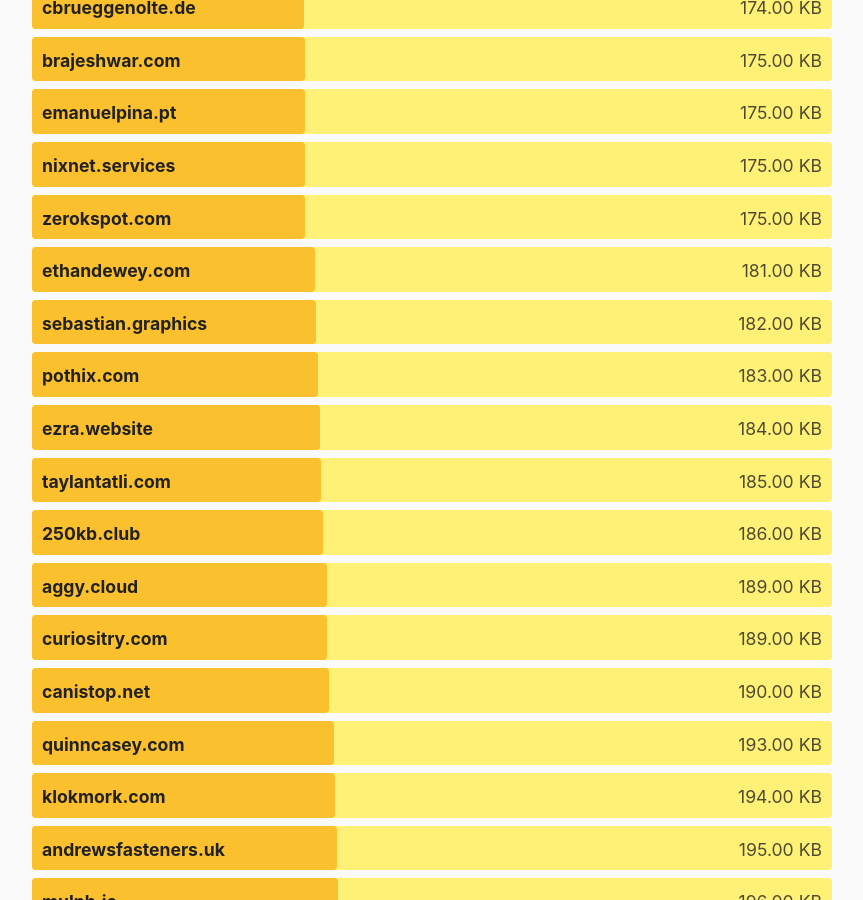
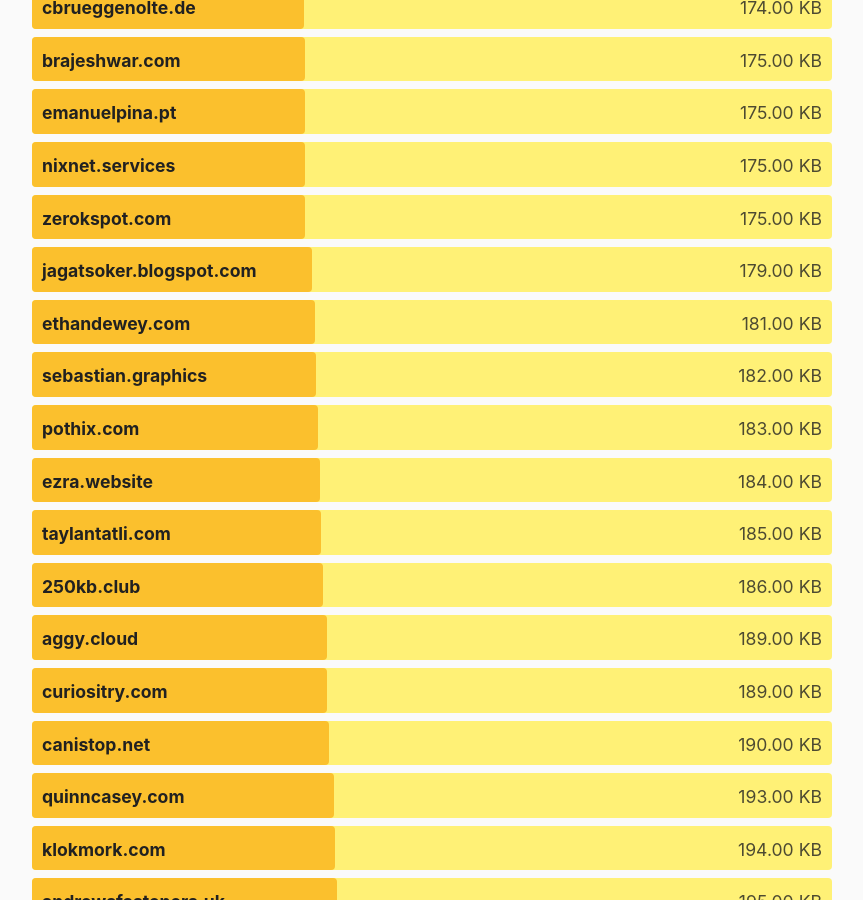
Before and after one commit to kevquirk/512kb.club, a Jekyll site: the page built from index.md, in a window 1280 px wide and 900 px high, scrolled down 15690 px. Shown: the whole window, without its empty margins (208-1071 px from the left). Built offline with Jekyll 4.4.1, drawn with Linux system fonts in a browser that asks for light colours.

Commit message:
Update sites.yml

```diff
--- a/_data/sites.yml
+++ b/_data/sites.yml
@@ -843,6 +843,11 @@
   size: 15.0
   last_checked: 2021-12-13
 
+- domain: jagatsoker.blogspot.com
+  url: https://jagatsoker.blogspot.com/
+  size: 179
+  last_checked: 2022-02-03
+
 - domain: imreallybored.xyz
   url: http://imreallybored.xyz/
   size: 15
```
